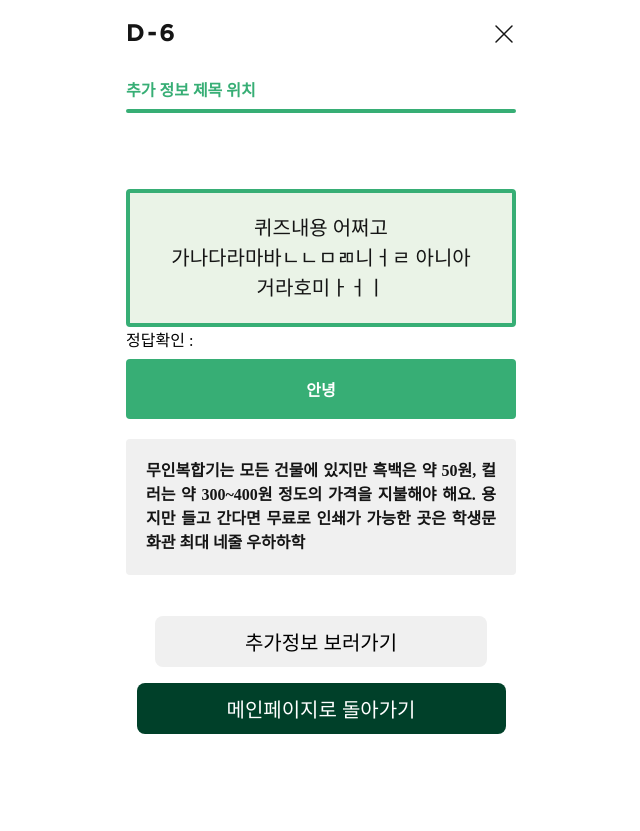
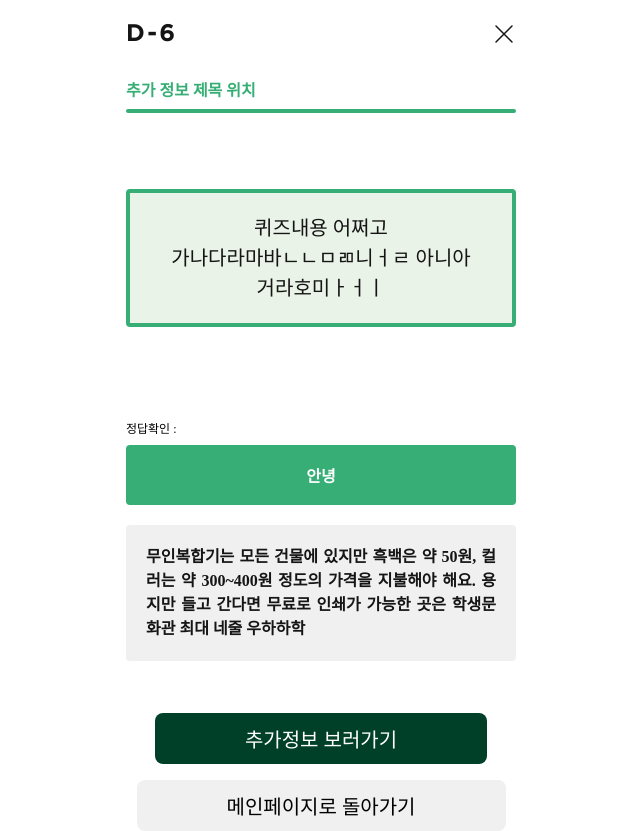
Before and after one commit to SSSSSSu3834/EDAY-FRONT, a React (Create React App) app: page /answer/1 in a window 1280 px wide. Shown: the whole page, without its empty margins (319-959 px from the left). Before the commit the page ends 800 px from the top, so only its background shows below. Built offline with nearby package versions, Linux system fonts and the light colour scheme; a web font is replaced by a local one.

Commit message:
✨ : AnswerPage 구현 중

```diff
--- a/src/pages/AnswerPage.jsx
+++ b/src/pages/AnswerPage.jsx
@@ -1,5 +1,5 @@
 import React from 'react';
-import { Link, useParams, useNavigate } from 'react-router-dom';
+import { useParams, useNavigate } from 'react-router-dom';
 import styled from 'styled-components';
 import Header from '../components/quizpage/Header';
 import Btn from '../components/_common/Btn';
@@ -8,10 +8,35 @@ const AnswerPage = ({ answer, answerInfo }) => {
     const navigate = useNavigate();
     const { dDay } = useParams();
 
+    //퀴즈 줄 개수(dDay)에 따라 정답 버튼과 퀴즈 사이의 간격 &
+    //설명 박스와 '추가정보 보러가기'버튼 사이의 간격 다르게 하기
+    let answerMargin;
+    let btnMargin;
+    //'정답확인'(14px)과  정답 버튼을 감싼 wrapper를 기준으로 한 margin-top &
+    // '추가정보 보러가기'버튼 과 설명 박스를 기준으로 한 margin-top
+    switch (dDay) {
+        case '1': //한줄 일 때
+            answerMargin = '92px';
+            btnMargin = '52px';
+            break;
+        case '2': //두줄 일 때
+        case '3':
+        case '4':
+        case '5':
+        case '6':
+            answerMargin = '116px';
+            btnMargin = '51px';
+            break;
+        case '7': //세줄 일 때
+            answerMargin = '115px';
+            btnMargin = '26px';
+            break;
+    }
+
     return (
         <>
             <Header />
-            <AnswerWrapper>
+            <AnswerWrapper style={{ marginTop: answerMargin }}>
                 <CheckAnswer>정답확인 :</CheckAnswer>
                 {dDay === '1' ? (
                     <Answer>{answer}안녕</Answer>
@@ -50,10 +75,11 @@ const AnswerPage = ({ answer, answerInfo }) => {
                 <AnswerInfo>{answerInfo}d7</AnswerInfo>
             ) : null}
 
-            <BtnWrapper>
+            <BtnWrapper style={{ marginTop: btnMargin }}>
                 <TopBtn>
                     <Btn
                         text='추가정보 보러가기'
+                        type='deepGreen'
                         onClick={() => {
                             navigate(`/info/${dDay}`);
                         }}
@@ -61,7 +87,6 @@ const AnswerPage = ({ answer, answerInfo }) => {
                 </TopBtn>
                 <Btn
                     text='메인페이지로 돌아가기'
-                    type='deepGreen'
                     onClick={() => {
                         navigate(`/`);
                     }}
@@ -92,7 +117,10 @@ const Answer = styled.div`
     color: var(--white);
 `;
 
-const CheckAnswer = styled.div``;
+const CheckAnswer = styled.div`
+    font-size: 12px;
+    font-weight: 500;
+`;
 
 const AnswerInfo = styled.div`
     background-color: var(--gray1);
@@ -115,11 +143,6 @@ const BtnWrapper = styled.div`
     flex-direction: column;
     justify-content: center;
     align-items: center;
-
-    position: absolute;
-    bottom: 66px;
-    left: 0;
-    right: 0;
 `;
 
 const TopBtn = styled.div`
```
